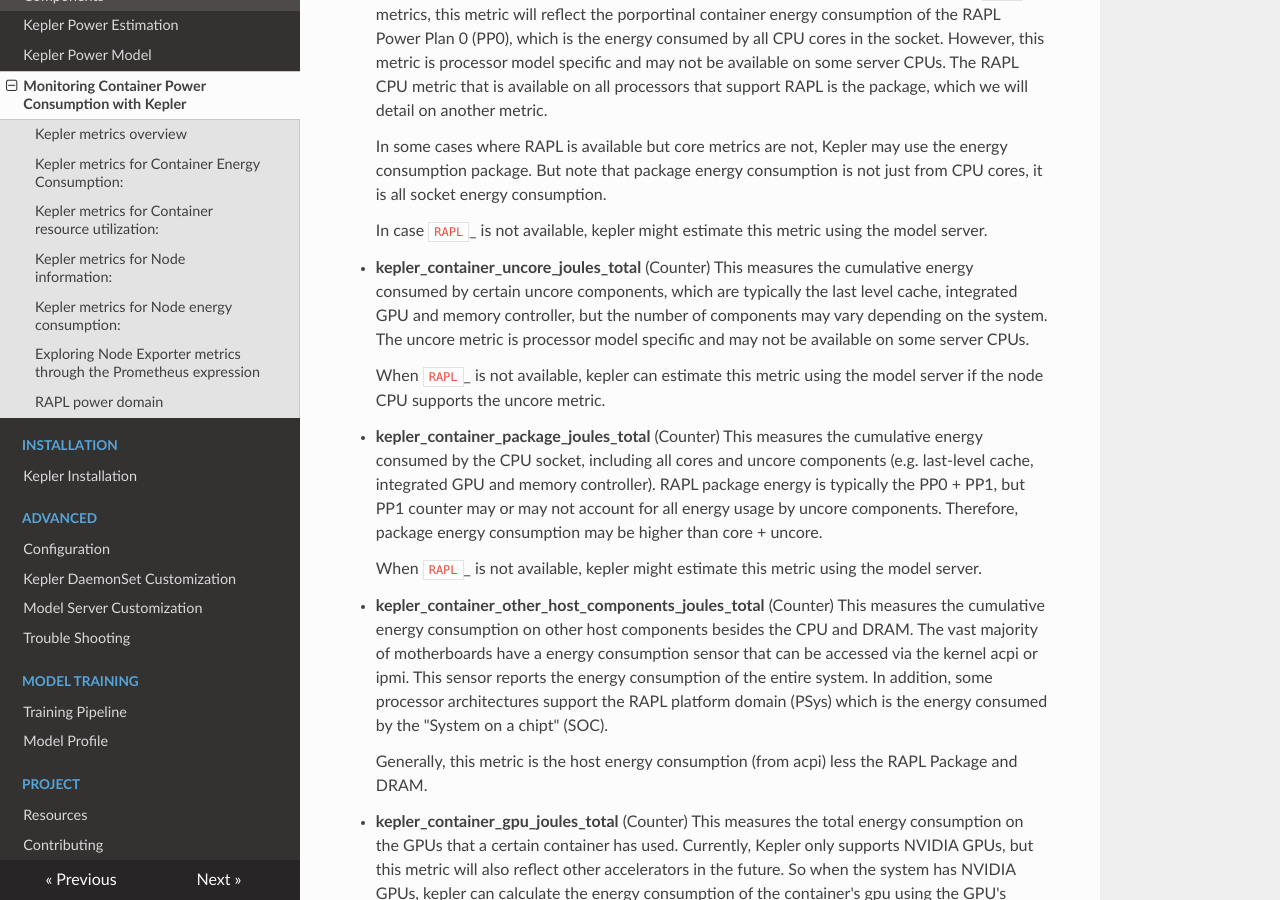
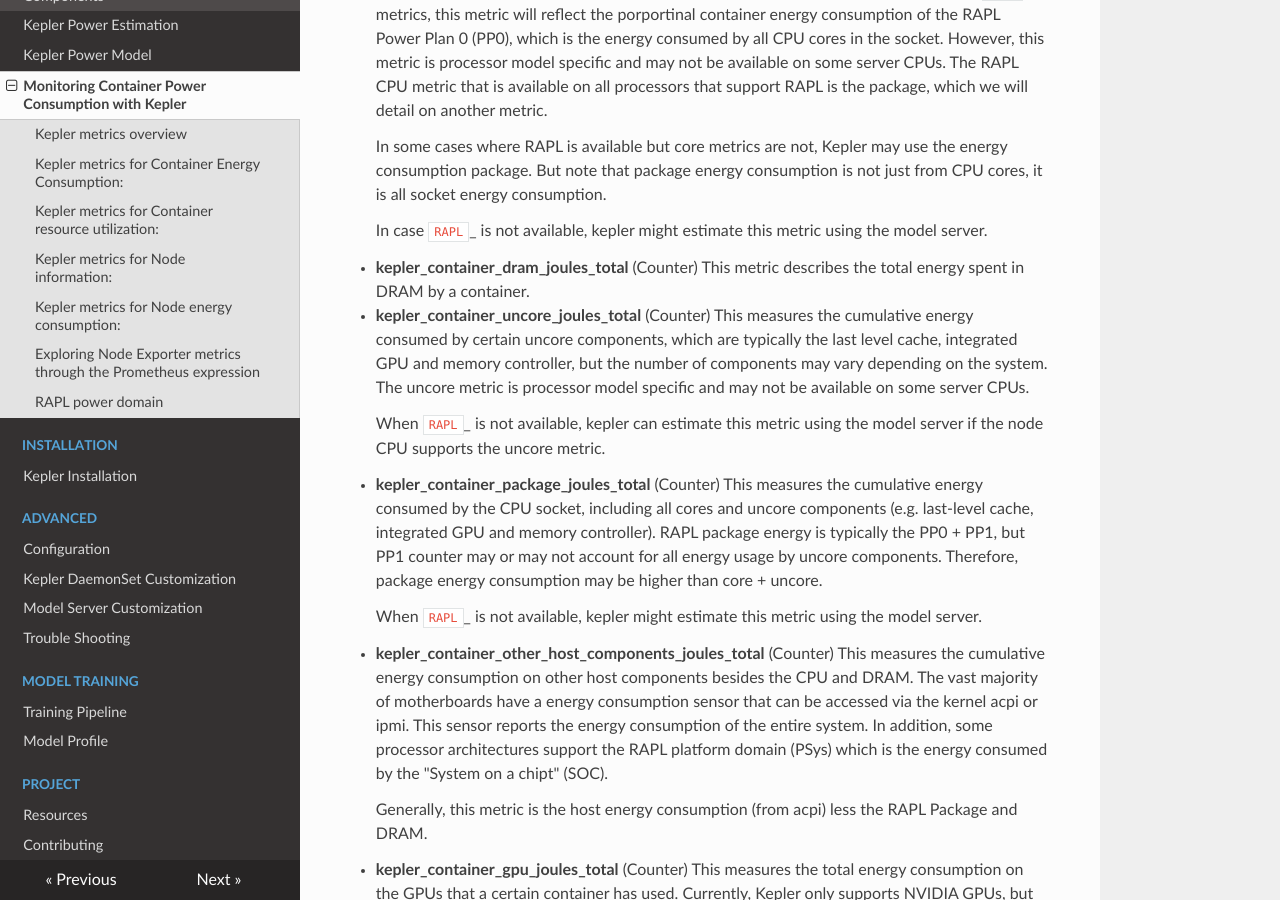
Before and after one commit to sustainable-computing-io/kepler-doc, an MkDocs documentation site: the page built from docs/design/metrics.md, in a window 1280 px wide and 900 px high, scrolled down 717 px. Built offline with MkDocs 1.6.1, drawn with Linux system fonts in a browser that asks for light colours; nearby versions of some CDN libraries.

Commit message:
Update metrics.md
Include dram metric description to fix the issue https://github.com/sustainable-computing-io/kepler/issues/577

```diff
--- a/docs/design/metrics.md
+++ b/docs/design/metrics.md
@@ -33,6 +33,9 @@
     But note that package energy consumption is not just from CPU cores, it is all socket energy consumption.
 
     In case `RAPL`_ is not available, kepler might estimate this metric using the model server.
+
+- **kepler_container_dram_joules_total** (Counter)
+    This metric describes the total energy spent in DRAM by a container.
 
 - **kepler_container_uncore_joules_total** (Counter)
     This measures the cumulative energy consumed by certain uncore components, which are typically the last level cache,
```
